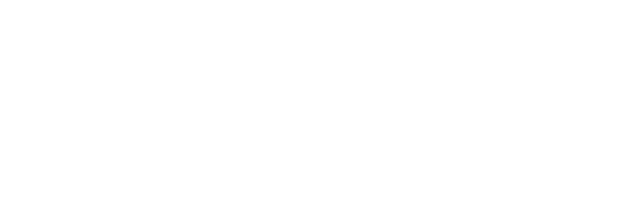
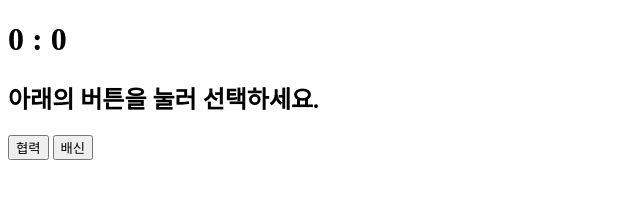
Before and after one commit to 5tarlight/lifegame, a plain HTML site: page index.html in a window 1280 px wide. Shown: the whole page, without its empty margins (0-640 px from the left). Drawn offline with Linux system fonts and the light colour scheme.

Commit message:
init page

```diff
--- a/index.html
+++ b/index.html
@@ -9,6 +9,10 @@
     <script src="jquery.js"></script>
   </head>
   <body>
+    <h1>0 : 0</h1>
+    <h2>아래의 버튼을 눌러 선택하세요.</h2>
 
+    <input id="btn_cooperate" type="button" value="협력">
+    <input id="btn_batray" type="button" value="배신">
   </body>
 </html>
```
